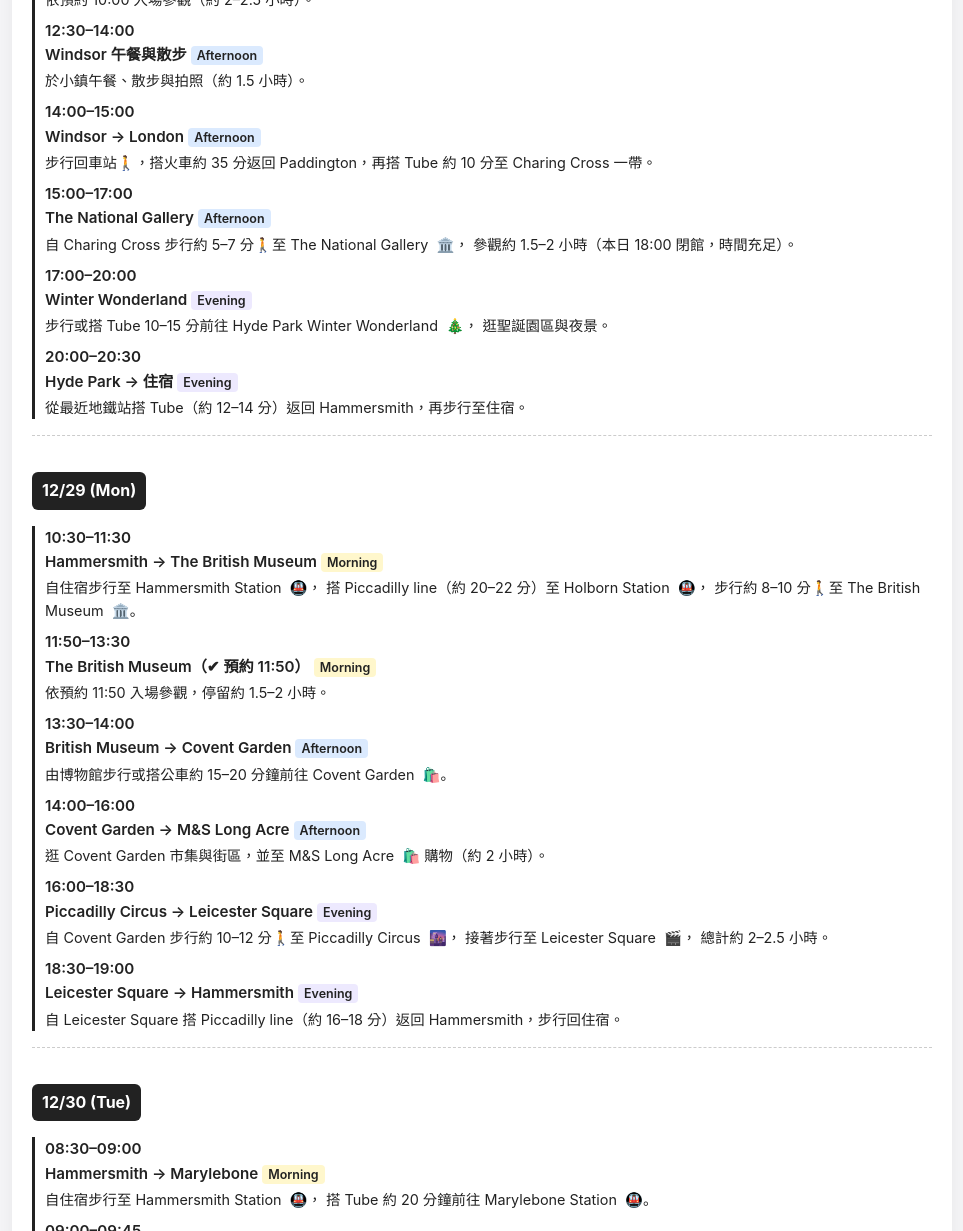
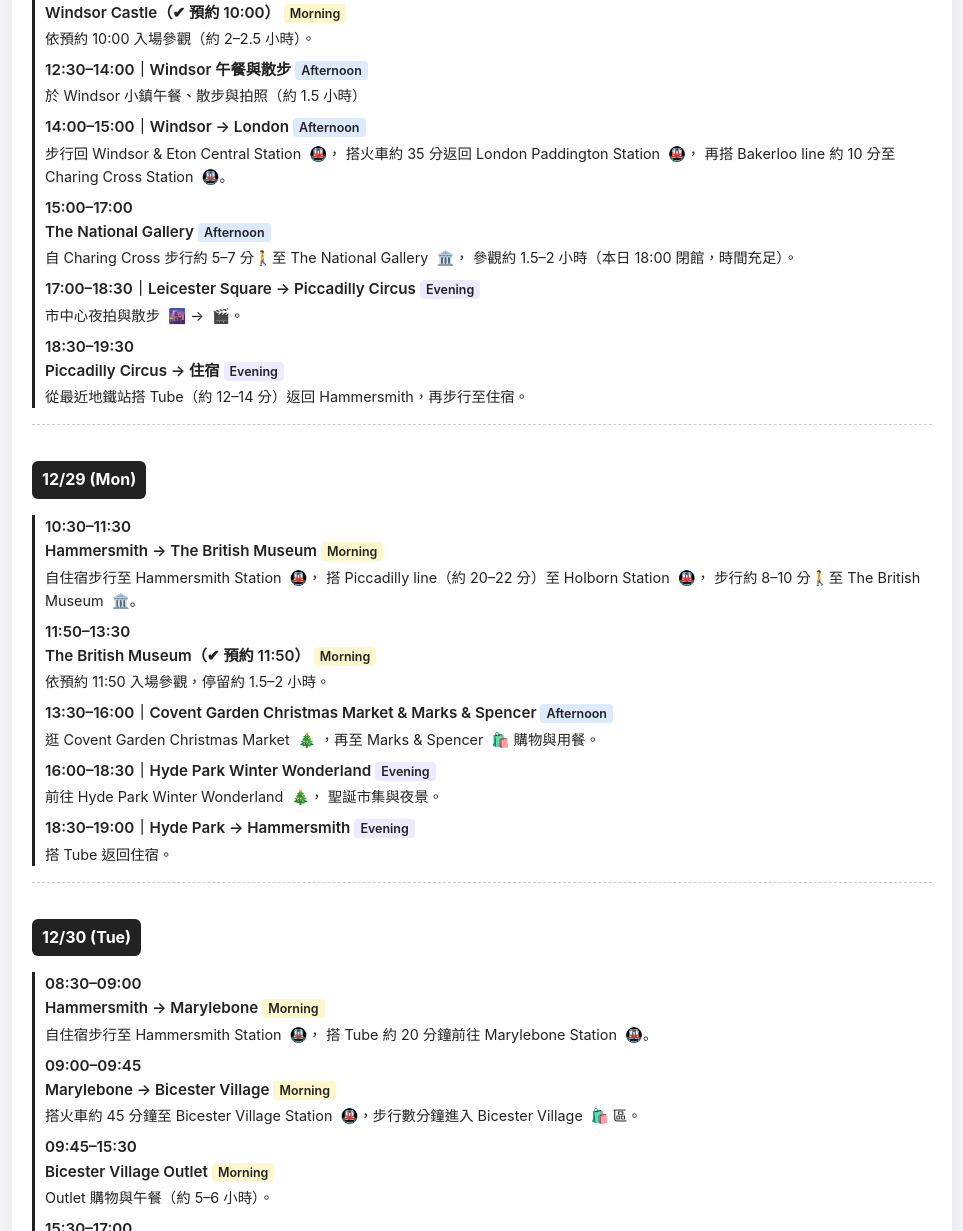
Before and after one commit to mavis20181118/london_trip, a plain HTML site: page index.html in a window 1280 px wide. Shown: the part 2250-3481 px from the top of the page, without its empty margins (158-1121 px from the left). Drawn offline with Linux system fonts and the light colour scheme.

Commit message:
Add files via upload

```diff
--- a/index.html
+++ b/index.html
@@ -259,43 +259,46 @@
 </h3>
       <p>依預約 14:00 進入 St Paul’s Cathedral 內部參觀主殿、圓頂下層、Crypt（約 1 小時 15 分）。</p>
 
-      <h3>
-  <span class="time">15:15–15:20</span><br>
-  <span class="event">St Paul’s → One New Change</span><span class="tag-a">Afternoon</span>
-</h3>
+      <h3>15:15–15:20｜St Paul’s → One New Change<span class="tag-a">Afternoon</span></h3>
 <p>自教堂步行約 5 分鐘🚶前往 One New Change Rooftop
   <a class="map-link" href="https://www.google.com/maps/search/One+New+Change+Rooftop+London" target="_blank">🌇</a>。</p>
 
-      <h3>
-  <span class="time">15:20–16:20</span><br>
-  <span class="event">One New Change（日落）</span><span class="tag-a">Afternoon</span>
-</h3>
+<h3>15:20–16:20｜One New Change（日落）<span class="tag-a">Afternoon</span></h3>
 <p>在屋頂觀景台拍攝聖保羅大教堂與日落景色（約 1 小時）。</p>
 
-      <h3>
-  <span class="time">16:20–16:40</span><br>
-  <span class="event">One New Change → Southbank Winter Market</span><span class="tag-e">Evening</span>
-</h3>
+<!-- 新增：One New Change → Leadenhall Market -->
+<h3>16:20–16:50｜One New Change → Leadenhall Market<span class="tag-e">Evening</span></h3>
 <p>步行約 5 分🚶至 St Paul’s Station
   <a class="map-link" href="https://www.google.com/maps/search/St+Paul%27s+Station+London" target="_blank">🚇</a>，
-        搭 Central line（約 5 分）至 Bank
+  搭 Central line 約 2 分至 Bank Station
   <a class="map-link" href="https://www.google.com/maps/search/Bank+Station+London" target="_blank">🚇</a>，
-        再步行 10 分🚶至 Southbank Winter Market
-        <a class="map-link" href="https://www.google.com/maps/search/Southbank+Winter+Market+London" target="_blank">🎄</a>。</p>
+  出站後步行約 6–8 分🚶到 Leadenhall Market
+  <a class="map-link" href="https://www.google.com/maps/search/Leadenhall+Market+London" target="_blank">🎄</a>。</p>
 
-      <h3>
-  <span class="time">16:40–18:00</span><br>
-  <span class="event">Southbank Winter Market</span><span class="tag-e">Evening</span>
-</h3>
-      <p>逛南岸冬日市集、河岸夜景（約 1 小時 20 分）。</p>
+<!-- 新增：Leadenhall Market -->
+<h3>16:50–17:20｜Leadenhall Market <span class="tag-e">Evening</span></h3>
+<p>維多利亞風格室內市集，適合拍照與短暫逛街（約 20–30 分）
+</p>
 
-      <h3>
-  <span class="time">18:00–18:35</span><br>
-  <span class="event">Southbank → 住宿</span><span class="tag-e">Evening</span>
-</h3>
+<!-- 新增：Leadenhall Market → Southbank -->
+<h3>17:20–17:50｜Leadenhall Market → Southbank Winter Market<span class="tag-e">Evening</span></h3>
+<p>步行約 6–8 分🚶至 Monument Station
+  <a class="map-link" href="https://www.google.com/maps/search/Monument+Station+London" target="_blank">🚇</a>，
+  搭 District line 約 10–12 分至 Westminster Station
+  <a class="map-link" href="https://www.google.com/maps/search/Westminster+Station+London" target="_blank">🚇</a>，
+  再步行約 6–8 分🚶到 Southbank Winter Market
+  <a class="map-link" href="https://www.google.com/maps/search/Southbank+Centre+Winter+Market" target="_blank">🎄</a>。</p>
+
+<!-- 更新：Southbank Winter Market（時間順延） -->
+<h3>17:50–18:45｜Southbank Winter Market<span class="tag-e">Evening</span></h3>
+<p>逛南岸冬日市集、河岸夜景，可順便當晚餐（約 50–60 分）。</p>
+
+<!-- 更新：回住宿（時間順延） -->
+<h3>18:45–19:20｜Southbank → 住宿<span class="tag-e">Evening</span></h3>
 <p>步行約 8 分🚶至 Waterloo Station
   <a class="map-link" href="https://www.google.com/maps/search/Waterloo+Station+London" target="_blank">🚇</a>，
   搭 Jubilee line 至 Westminster → 轉 District line 至 Hammersmith（約 17 分），再步行 5–10 分至住宿。</p>
+
     </div>
     <hr />
 
@@ -331,17 +334,27 @@
 </h3>
       <p>依預約 10:00 入場參觀（約 2–2.5 小時）。</p>
 
-      <h3>
-  <span class="time">12:30–14:00</span><br>
-  <span class="event">Windsor 午餐與散步</span><span class="tag-a">Afternoon</span>
-</h3>
-      <p>於小鎮午餐、散步與拍照（約 1.5 小時）。</p>
+     <h3>12:30–14:00｜Windsor 午餐與散步<span class="tag-a">Afternoon</span></h3>
+<p>
+  於 Windsor 小鎮午餐、散步與拍照（約 1.5 小時）
 
-      <h3>
-  <span class="time">14:00–15:00</span><br>
-  <span class="event">Windsor → London</span><span class="tag-a">Afternoon</span>
-</h3>
-      <p>步行回車站🚶，搭火車約 35 分返回 Paddington，再搭 Tube 約 10 分至 Charing Cross 一帶。</p>
+</p>
+
+      <h3>14:00–15:00｜Windsor → London<span class="tag-a">Afternoon</span></h3>
+<p>
+  步行回 Windsor &amp; Eton Central Station
+  <a class="map-link"
+     href="https://www.google.com/maps/search/Windsor+%26+Eton+Central+Station"
+     target="_blank">🚇</a>，
+  搭火車約 35 分返回 London Paddington Station
+  <a class="map-link"
+     href="https://maps.app.goo.gl/W6ofi76a194FxLpP7"
+     target="_blank">🚇</a>，
+  再搭 Bakerloo line 約 10 分至 Charing Cross Station
+  <a class="map-link"
+     href="https://maps.app.goo.gl/WpWhhnhiGbA8MnbM7"
+     target="_blank">🚇</a>。
+</p>
 
       <h3>
   <span class="time">15:00–17:00</span><br>
@@ -351,17 +364,16 @@
         <a class="map-link" href="https://www.google.com/maps/search/The+National+Gallery+London" target="_blank">🏛️</a>，
         參觀約 1.5–2 小時（本日 18:00 閉館，時間充足）。</p>
 
-      <h3>
-  <span class="time">17:00–20:00</span><br>
-  <span class="event">Winter Wonderland</span><span class="tag-e">Evening</span>
-</h3>
-      <p>步行或搭 Tube 10–15 分前往 Hyde Park Winter Wonderland
-        <a class="map-link" href="https://www.google.com/maps/search/Winter+Wonderland+Hyde+Park+London" target="_blank">🎄</a>，
-        逛聖誕園區與夜景。</p>
+      <h3>17:00–18:30｜Leicester Square → Piccadilly Circus<span class="tag-e">Evening</span></h3>
+    <p>市中心夜拍與散步
+      <a class="map-link" href="https://www.google.com/maps/search/Leicester+Square+London" target="_blank">🌆</a>
+      →
+      <a class="map-link" href="https://www.google.com/maps/search/Piccadilly+Circus+London" target="_blank">🎬</a>。
+    </p>
 
       <h3>
-  <span class="time">20:00–20:30</span><br>
-  <span class="event">Hyde Park → 住宿</span><span class="tag-e">Evening</span>
+  <span class="time">18:30–19:30</span><br>
+  <span class="event">Piccadilly Circus → 住宿</span><span class="tag-e">Evening</span>
 </h3>
       <p>從最近地鐵站搭 Tube（約 12–14 分）返回 Hammersmith，再步行至住宿。</p>
     </div>
@@ -387,36 +399,24 @@
 </h3>
       <p>依預約 11:50 入場參觀，停留約 1.5–2 小時。</p>
 
-      <h3>
-  <span class="time">13:30–14:00</span><br>
-  <span class="event">British Museum → Covent Garden</span><span class="tag-a">Afternoon</span>
-</h3>
-      <p>由博物館步行或搭公車約 15–20 分鐘前往 Covent Garden
-        <a class="map-link" href="https://www.google.com/maps/search/Covent+Garden+London" target="_blank">🛍️</a>。</p>
+      <h3>13:30–16:00｜Covent Garden Christmas Market &amp; Marks &amp; Spencer<span class="tag-a">Afternoon</span></h3>
+    <p>
+      逛 Covent Garden Christmas Market
+      <a class="map-link" href="https://maps.app.goo.gl/kNJnSe7pzumgGQ8F7" target="_blank">🎄</a>
+      ，再至 Marks &amp; Spencer
+      <a class="map-link" href="https://maps.app.goo.gl/86nWvws59DVm9aUJ6" target="_blank">🛍️</a>
+      購物與用餐。
+    </p>
 
-      <h3>
-  <span class="time">14:00–16:00</span><br>
-  <span class="event">Covent Garden → M&amp;S Long Acre</span><span class="tag-a">Afternoon</span>
-</h3>
-      <p>逛 Covent Garden 市集與街區，並至 M&amp;S Long Acre
-        <a class="map-link" href="https://www.google.com/maps/search/M%26S+Long+Acre+London" target="_blank">🛍️</a>
-        購物（約 2 小時）。</p>
+    <h3>16:00–18:30｜Hyde Park Winter Wonderland<span class="tag-e">Evening</span></h3>
+    <p>前往 Hyde Park Winter Wonderland
+      <a class="map-link" href="https://www.google.com/maps/search/Hyde+Park+Winter+Wonderland" target="_blank">🎄</a>，
+      聖誕市集與夜景。
+    </p>
 
-      <h3>
-  <span class="time">16:00–18:30</span><br>
-  <span class="event">Piccadilly Circus → Leicester Square</span><span class="tag-e">Evening</span>
-</h3>
-      <p>自 Covent Garden 步行約 10–12 分🚶至 Piccadilly Circus
-        <a class="map-link" href="https://www.google.com/maps/search/Piccadilly+Circus+London" target="_blank">🌆</a>，
-        接著步行至 Leicester Square
-        <a class="map-link" href="https://www.google.com/maps/search/Leicester+Square+London" target="_blank">🎬</a>，
-        總計約 2–2.5 小時。</p>
+    <h3>18:30–19:00｜Hyde Park → Hammersmith<span class="tag-e">Evening</span></h3>
+    <p>搭 Tube 返回住宿。</p>
 
-      <h3>
-  <span class="time">18:30–19:00</span><br>
-  <span class="event">Leicester Square → Hammersmith</span><span class="tag-e">Evening</span>
-</h3>
-      <p>自 Leicester Square 搭 Piccadilly line（約 16–18 分）返回 Hammersmith，步行回住宿。</p>
     </div>
     <hr />
 
```
Lines whose indentation alone changed are shown as unchanged.
